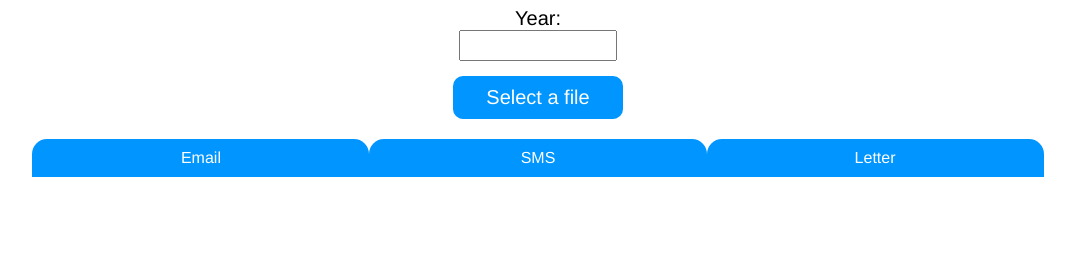
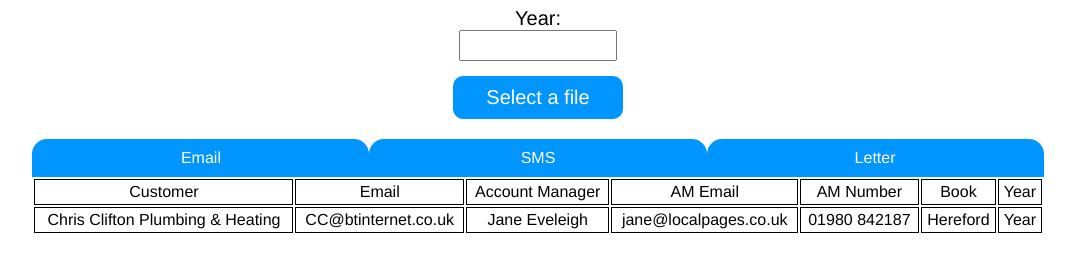
Before and after one commit to tomstrat/splitterJS, a plain HTML site: page index.html in a window 1280 px wide. Both pictures are taken after a click on the link "Email". Shown: the part 137-408 px from the top of the page, without its empty margins (102-1177 px from the left). Drawn offline with Linux system fonts and the light colour scheme.

Commit message:
added tab change function

```diff
--- a/function.js
+++ b/function.js
@@ -0,0 +1,15 @@
+
+
+
+function changeTab (tabID){
+    let tables = document.querySelectorAll("table");
+
+    tables.forEach(table => {
+        if(table.id == tabID){
+            table.classList.remove("hideTable");
+        } else {
+            table.classList.remove("hideTable");
+            table.classList.add("hideTable");
+        }
+    });
+}
--- a/index.html
+++ b/index.html
@@ -16,12 +16,12 @@
     </div>
     <div id="results">
       <div id="resultsTop">
-        <a href="#">Email</a>
-        <a href="#">SMS</a>
-        <a href="#">Letter</a>
+        <a href="#" onclick="changeTab('dataEmail')">Email</a>
+        <a href="#" onclick="changeTab('dataSMS')">SMS</a>
+        <a href="#" onclick="changeTab('dataLetter')">Letter</a>
       </div>
       <div id="resultsBottom">
-        <table class="data dataEmail hideTable">
+        <table class="data hideTable" id="dataEmail">
           <tr class="row headRow">
             <td>Customer</td>
             <td>Email</td>
@@ -41,7 +41,7 @@
             <td>Year</td>
           </tr>
         </table>
-        <table class="data dataSMS hideTable">
+        <table class="data hideTable" id="dataSMS">
           <tr class="row headRow">
             <td>Number</td>
           </tr>
@@ -49,7 +49,7 @@
             <td>01928 447321</td>
           </tr>
         </table>
-        <table class="data dataLetter hideTable">
+        <table class="data hideTable" id="dataLetter">
             <tr class="row headRow">
               <td>Company</td>
               <td>Address</td>
```
